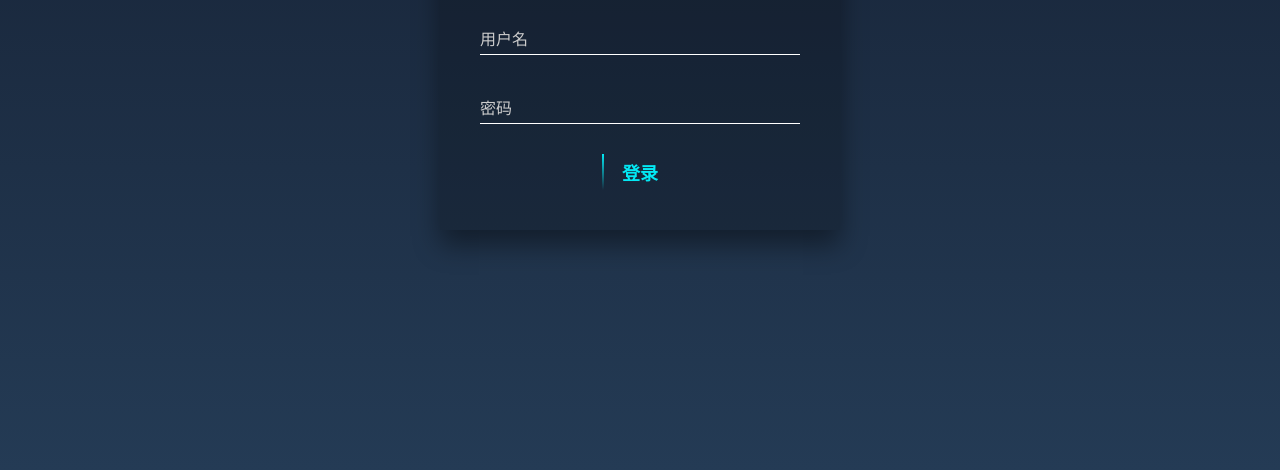
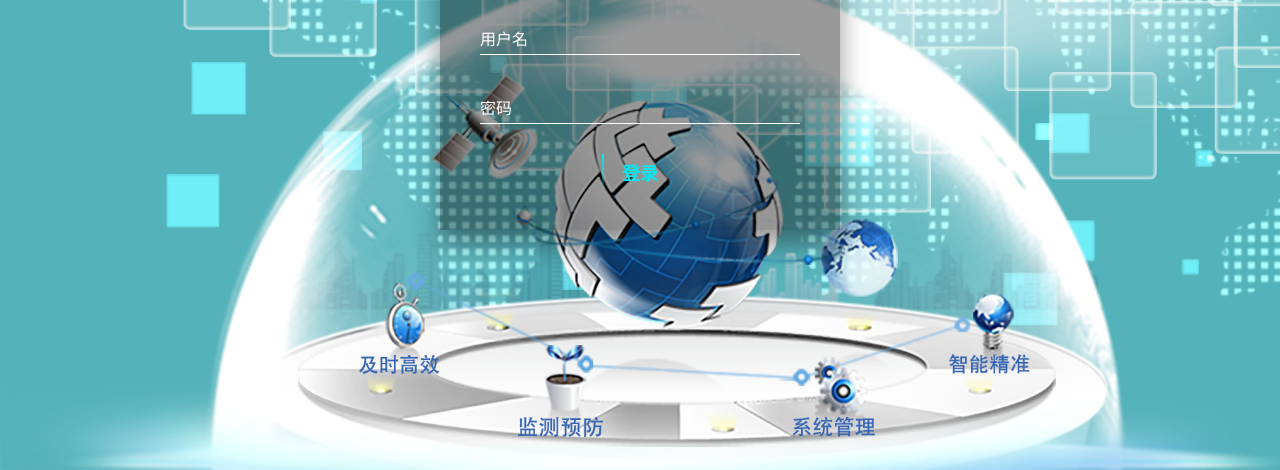
Before and after one commit to 854844193/DemoPage, a plain HTML site: page pages/index.html in a window 1280 px wide. Shown: the part 330-800 px from the top of the page. Drawn offline with Linux system fonts and the light colour scheme.

Commit message:
修改背景

```diff
--- a/index.html
+++ b/pages/index.html
@@ -4,7 +4,7 @@
     <meta charset="UTF-8" />
     <meta name="viewport" content="width=device-width, initial-scale=1.0" />
     <title>用户登录</title>
-    <link rel="stylesheet" href="index.css" />
+    <link rel="stylesheet" href="../style/index.css" />
   </head>
   <body>
     <div class="login">
--- a/index.css
+++ b/style/index.css
@@ -8,7 +8,15 @@ body{
     justify-content: center;
     align-items: center;
     height:100vh;
-    background: linear-gradient(#141e30,#243b55);
+    background: url(../imgs/bgImg.jpg);
+    background-attachment: fixed;
+    background-repeat: no-repeat;
+    background-size:cover;
+    -moz-background-size:cover;
+    -webkit-background-size:cover;
+    /* background: linear-gradient(#141e30,#243b55); */
+    /* background: linear-gradient(45deg,rgba(254,172,94,0.5),rgba(199,121,208,0.5),rgba(75,192,200,0.5)); */
+
 }
 .login{
     display: flex;
@@ -16,7 +24,7 @@ body{
     align-items: center;
     width: 400px;
     padding: 40px;
-    background-color: rgba(0,0,0, 0.2);
+    background-color: rgba(0,0,0, 0.4);
     box-shadow: 0 15px 25px rgba(0,0,0, 0.4);
 }
 .login h2{
@@ -43,7 +51,7 @@ body{
     top: 0;
     left: 0;
     padding: 10px 0;
-    color: #ccc;
+    color: #fff;
     pointer-events: none;
     transition: all 0.5s;
 }
@@ -51,7 +59,7 @@ body{
 .login .login_box input:valid + label{
     top: -20px;
     color: #03e9f4;
-    font-size: 12px;
+    font-size: 14px;
 }
 .login a{
     overflow: hidden;
```
Also changed, not shown: imgs/bgImg.jpg (added).
